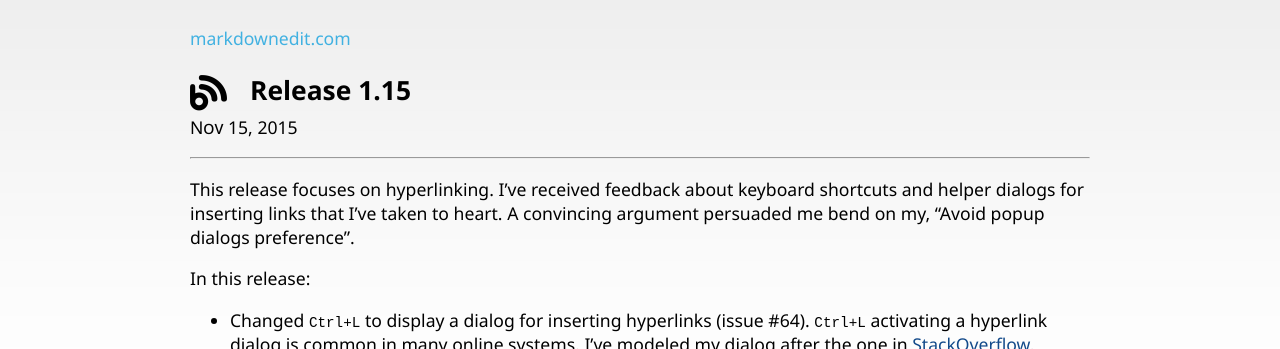
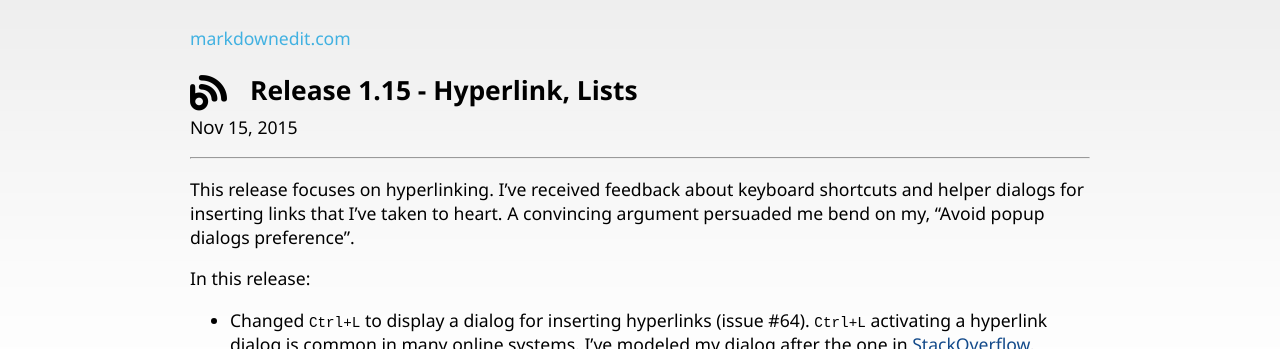
Before and after one commit to mike-ward/mde-site, a Jekyll site: the page built from _posts/2015-11-15-release-1-15.md, in a window 1280 px wide, cut to the strip 0-349 px from the top of the page. Built offline with Jekyll 4.4.1, drawn with Linux system fonts in a browser that asks for light colours; comment, search, counter and statistics services are not loaded.

Commit message:
update blog titles

```diff
--- a/_posts/2015-11-15-release-1-15.md
+++ b/_posts/2015-11-15-release-1-15.md
@@ -1,6 +1,6 @@
 ---
 layout: post
-title: "Release 1.15"
+title: "Release 1.15 - Hyperlink, Lists"
 ---
 
 This release focuses on hyperlinking. I've received feedback about
--- a/default.css
+++ b/default.css
@@ -18,6 +18,7 @@ a:hover { color: #134A8A; text-decoration:underline; }
 img { border: none;}
 blockquote { padding: 0 12pt; color: #777; border-left: 3pt solid #ddd;  }
 p img:only-child { display: block; margin: 0 auto; }
+img.emoji { display: initial; margin: initial; }
 
 #code52 { color: #41b1e1; font-family: Segoe UI Light, Segoe WP Light, Segoe UI, Helvetica, sans-serif; }
 #code52 a, #code52 a:visited { color: #41b1e1; text-decoration:none; }
```
Also changed, not shown: _posts/2016-01-17-release-1-19.md (+1 -1 lines).
